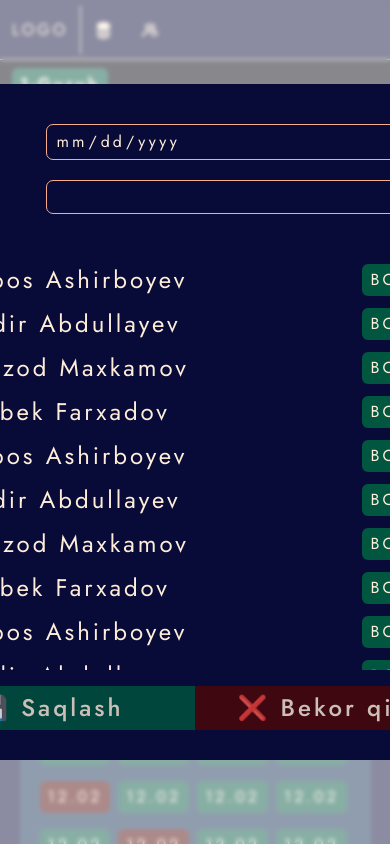
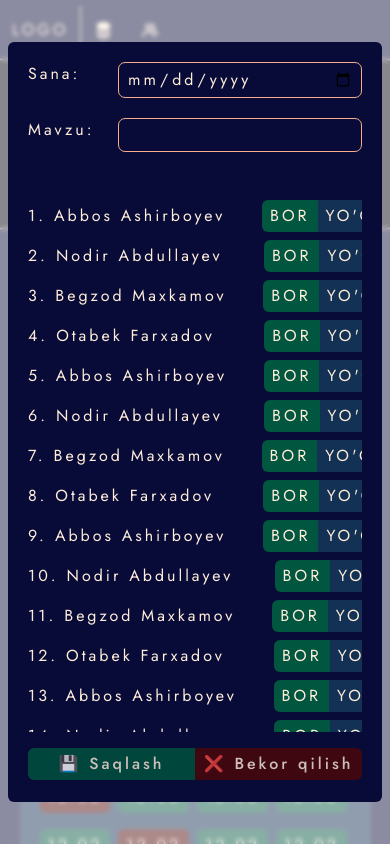
Before and after one commit to a99os/100DaysOfCode, a Nuxt app in the folder crm/: page /groups/1 in a window 390 px wide. Both pictures are taken after a click on the button "+ 📋". Shown: the top 844 px of the page. Built offline with nearby package versions, Linux system fonts and the light colour scheme.

Commit message:
add responsive version pop-up window

```diff
--- a/crm/components/Group/AttendanceWindow.vue
+++ b/crm/components/Group/AttendanceWindow.vue
@@ -3,18 +3,20 @@
     id="windowWrapper"
     @click="hiddenWindow"
     :class="useGeneralStore().showAttendance ? 'block' : 'hidden'"
-    class="fixed w-[100vw] flex justify-center items-center top-0 z-[20] h-[100vh] bg-[#fffefe88] backdrop-blur-[2px]"
+    class="fixed w-[100vw] flex justify-center items-center px-2 top-0 z-[20] h-[100vh] bg-[#fffefe88] backdrop-blur-[2px]"
   >
-    <div class="h-[80%] md:min-w-[920px] rounded-md bg-bgPrimary py-10 px-14">
+    <div
+      class="h-[90%] md:h-[80%] w-full overflow-x-scroll md:min-w-[920px] rounded-md bg-bgPrimary py-5 md:py-10 px-5 md:px-14"
+    >
       <div class="flex w-full gap-10 item-center">
-        <p class="w-[100px]">Sana:</p>
+        <p class="w-[50px] md:w-[100px]">Sana:</p>
         <input
           type="Date"
           class="rounded-[7px] py-1 flex-grow px-2 outline-none border border-activeColor bg-transparent"
         />
       </div>
       <div class="flex gap-10 mt-5 item-center">
-        <p class="w-[100px]">Mavzu:</p>
+        <p class="w-[50px] md:w-[100px]">Mavzu:</p>
         <input
           type="Text"
           class="rounded-[7px] px-2 py-1 flex-grow outline-none border border-activeColor bg-transparent"
@@ -22,8 +24,10 @@
       </div>
       <ul v-if="load" class="mt-10 h-[calc(100%-180px)] overflow-y-scroll">
         <li v-for="(item, i) in students" class="flex gap-2 mt-2 items-center">
-          <p class="w-10 text-[24px]">{{ i + 1 }}.</p>
-          <p class="text-[24px] w-[400px]">{{ item.full_name }}</p>
+          <p class="w-10 md:text-[24px]">{{ i + 1 }}.</p>
+          <p class="md:text-[24px] min-w-[200px] md:min-w-[400px]">
+            {{ item.full_name }}
+          </p>
           <div class="flex flex-grow items-center">
             <button
               @click="attendanceChange('be', item.id)"
@@ -56,12 +60,12 @@
       <div class="grid items-center mt-3 grid-cols-2 py-1">
         <button
           @click="hiddenWindow2"
-          class="bg-green rounded-l-md hover:opacity-100 opacity-80 py-1 text-[24px] font-medium"
+          class="bg-green rounded-l-md px-2 hover:opacity-100 opacity-80 py-1 md:text-[24px] font-medium"
         >
           💾 Saqlash</button
         ><button
           @click="hiddenWindow2"
-          class="bg-red rounded-r-md hover:opacity-100 opacity-80 py-1 text-[24px] font-medium"
+          class="bg-red rounded-r-md px-2 hover:opacity-100 opacity-80 py-1 md:text-[24px] font-medium"
         >
           ❌ Bekor qilish
         </button>
```
